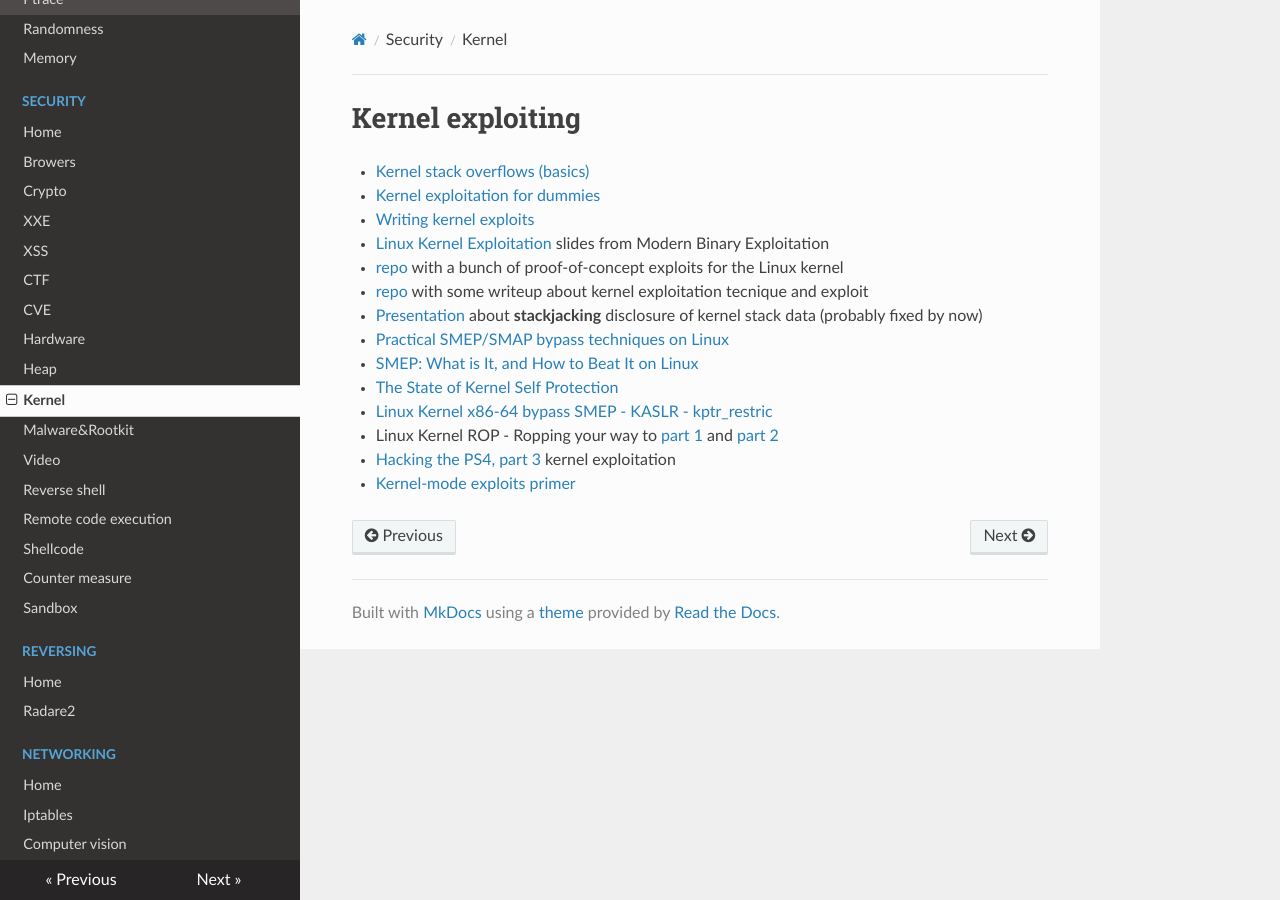
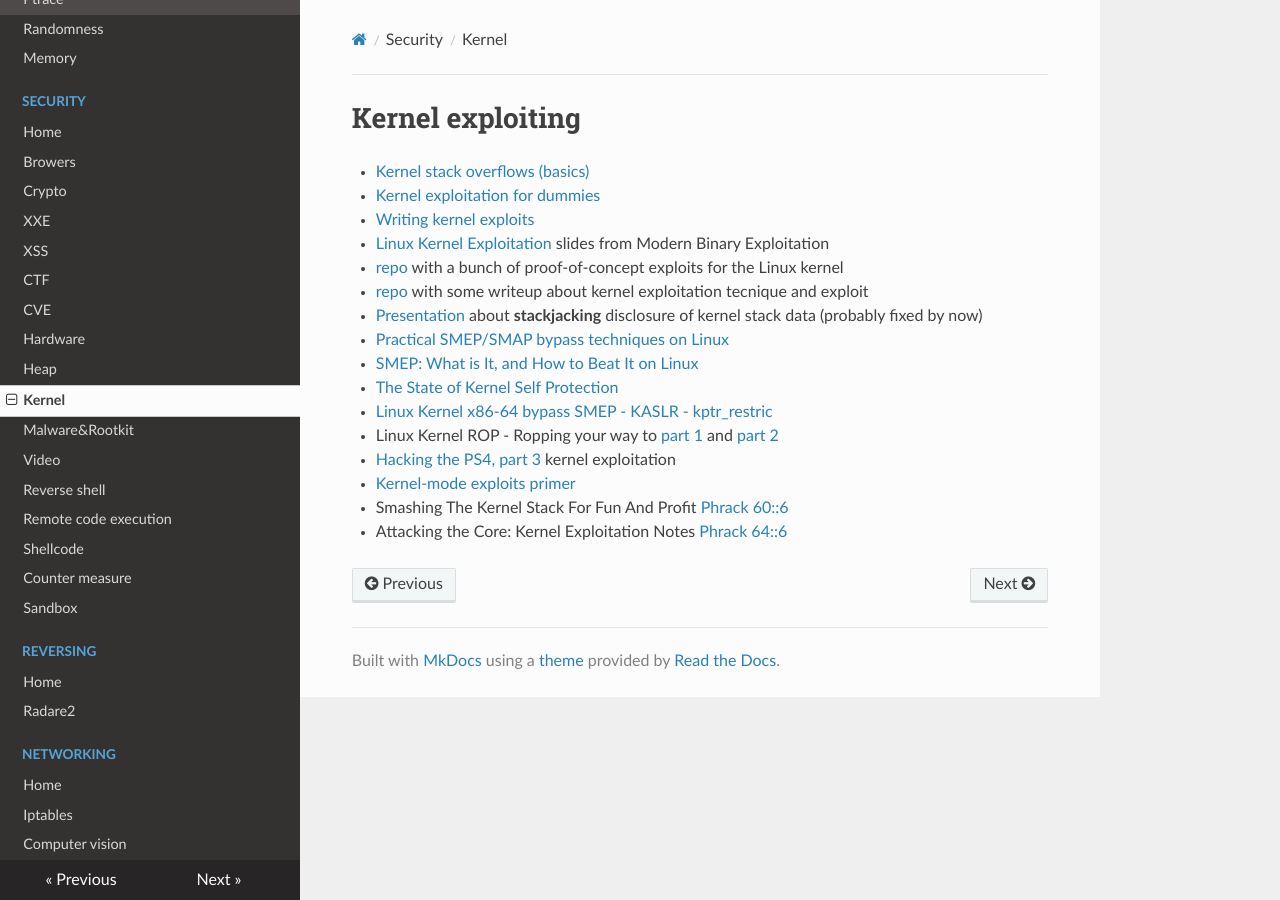
Before and after one commit to gipi/low-level, an MkDocs documentation site: the page built from docs/security/kernel.md, in a window 1280 px wide. Built offline with MkDocs 1.6.1, drawn with Linux system fonts in a browser that asks for light colours; nearby versions of some CDN libraries; old or Windows-style settings are respelled for this version of MkDocs.

Commit message:
Update kernel.md

```diff
--- a/docs/security/kernel.md
+++ b/docs/security/kernel.md
@@ -15,3 +15,5 @@
  - Linux Kernel ROP - Ropping your way to [part 1](https://www.trustwave.com/Resources/SpiderLabs-Blog/Linux-Kernel-ROP---Ropping-your-way-to---(Part-1)/) and [part 2](https://www.trustwave.com/Resources/SpiderLabs-Blog/Linux-Kernel-ROP---Ropping-your-way-to---(Part-2)/)
  - [Hacking the PS4, part 3](https://cturt.github.io/ps4-3.html) kernel exploitation
  - [Kernel-mode exploits primer](http://old.iseclab.org/projects/vifuzz/docs/exploit.pdf)
+ - Smashing The Kernel Stack For Fun And Profit [Phrack 60::6](http://phrack.org/issues/60/6.html)
+ - Attacking the Core: Kernel Exploitation Notes [Phrack 64::6](http://phrack.org/issues/64/6.html#article)
```
